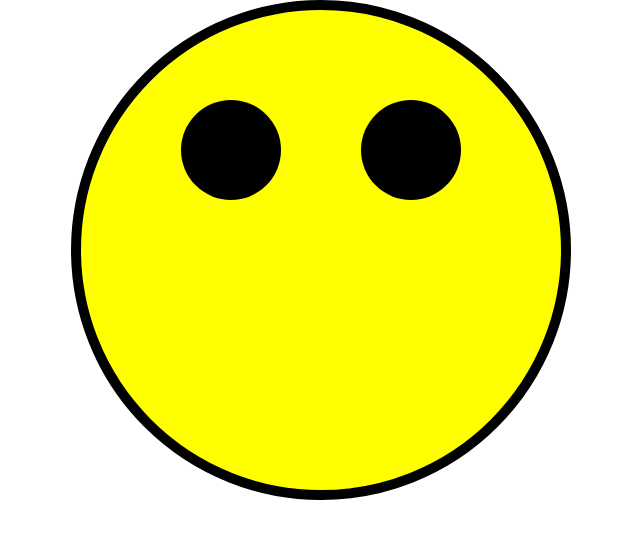
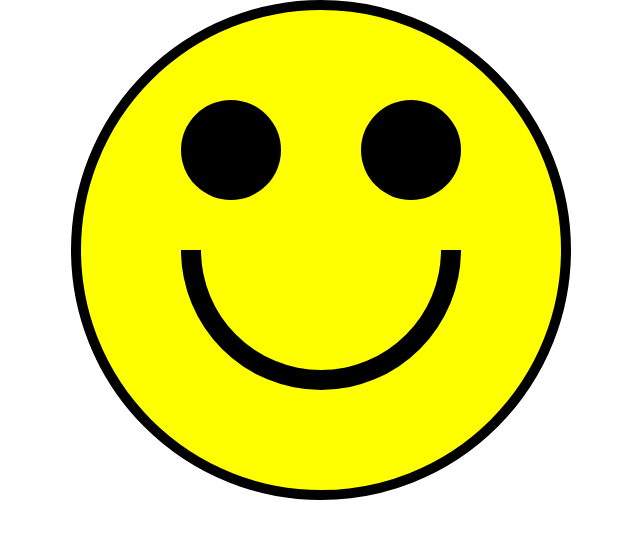
Before and after one commit to Grace-H/data-vis-course, a React (Create React App) app in the folder svg-face/react-smiley-face/: page / in a window 1280 px wide. Shown: the top 538 px of the page, without its empty margins (159-799 px from the left). Built offline with nearby package versions, Linux system fonts and the light colour scheme.

Commit message:
PART3: add smile with d3 arc

```diff
--- a/svg-face/react-smiley-face/src/App.js
+++ b/svg-face/react-smiley-face/src/App.js
@@ -1,4 +1,5 @@
 import "./App.css";
+import { arc } from "d3-shape";
 
 export default function App() {
   const width = 960;
@@ -9,27 +10,29 @@
   const eyeOffsetX = 90;
   const eyeOffsetY = 100;
   const eyeRadius = 50;
+  const mouthRadius = 120;
+  const mouthWidth = 20;
+
+  const mouthArc = arc()
+    .innerRadius(mouthRadius)
+    .outerRadius(mouthWidth + mouthRadius)
+    .startAngle(Math.PI / 2)
+    .endAngle((3 * Math.PI) / 2);
 
   return (
     <svg width={width} height={height}>
+      <g transform={`translate(${centerX},${centerY})`}>
+        {/*group element*/}
         <circle
-        cx={centerX}
-        cy={centerY}
           r={height / 2 - strokeWidth / 2}
           fill="yellow"
           stroke="black"
           stroke-width={strokeWidth}
         />
-      <circle
-        cx={centerX - eyeOffsetX}
-        cy={centerY - eyeOffsetY}
-        r={eyeRadius}
-      />
-      <circle
-        cx={centerX + eyeOffsetX}
-        cy={centerY - eyeOffsetY}
-        r={eyeRadius}
-      />
+        <circle cx={-eyeOffsetX} cy={-eyeOffsetY} r={eyeRadius} />
+        <circle cx={eyeOffsetX} cy={-eyeOffsetY} r={eyeRadius} />
+        <path d={mouthArc()}></path>
+      </g>
     </svg>
   );
 }
```
Lines whose indentation alone changed are shown as unchanged.
